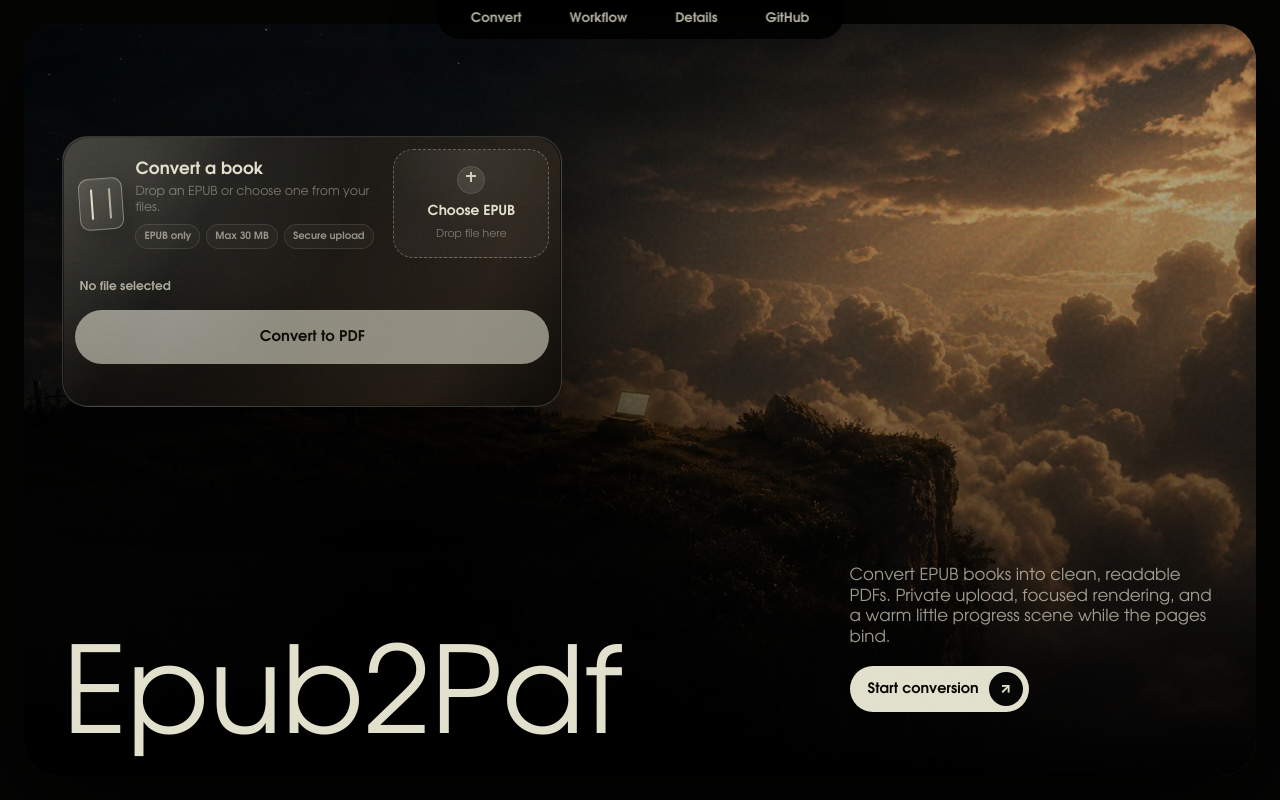
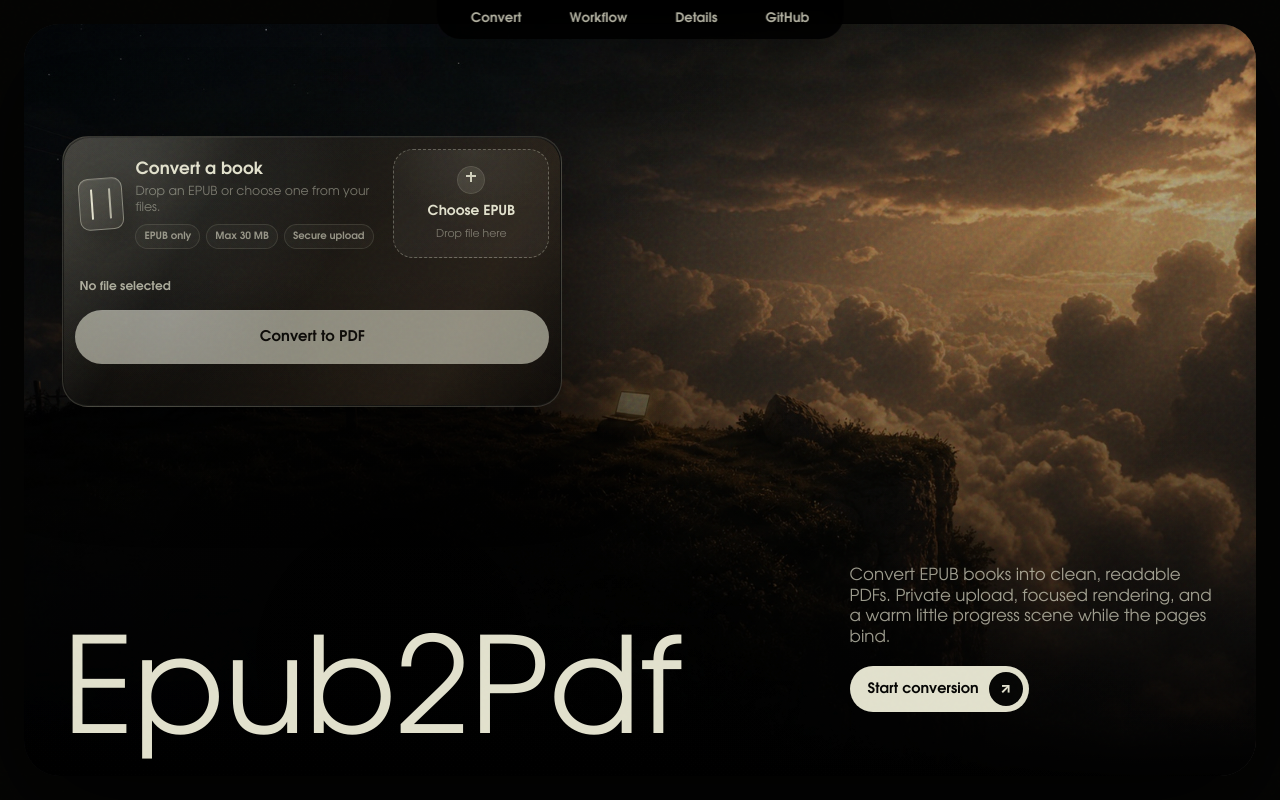
Before and after one commit to jHLuno/Epub2Pdf-Converter, a website: page public/index.html in a window 1280 px wide. Shown: the top 800 px of the page. Drawn offline with Linux system fonts and the light colour scheme.

Commit message:
Slightly increase desktop hero title

```diff
--- a/public/styles.css
+++ b/public/styles.css
@@ -309,7 +309,7 @@ h1 {
   max-width: 100%;
   margin: 0 0 -0.06em;
   color: var(--cream);
-  font-size: clamp(4.8rem, 9.4vw, 10rem);
+  font-size: clamp(5rem, 10.4vw, 11rem);
   font-weight: 400;
   line-height: 0.78;
   letter-spacing: 0;
```
